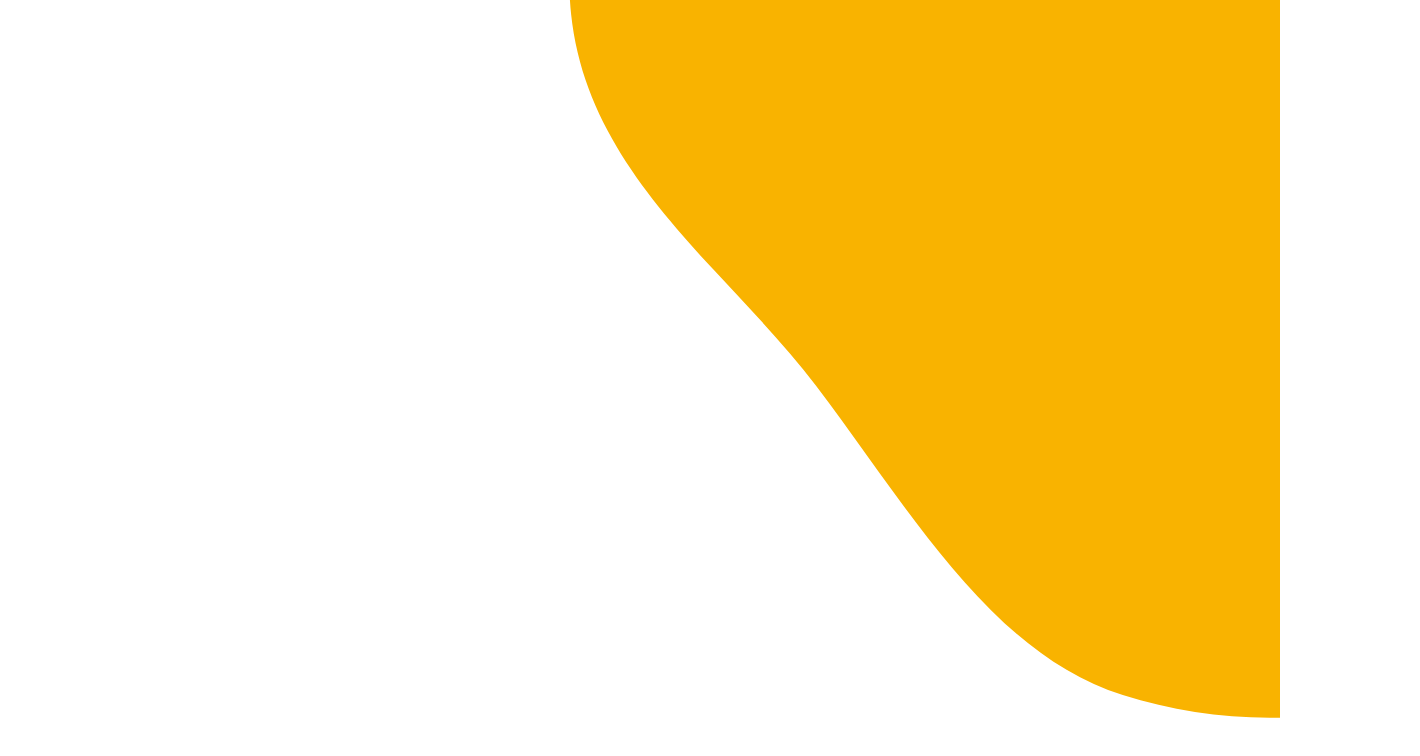
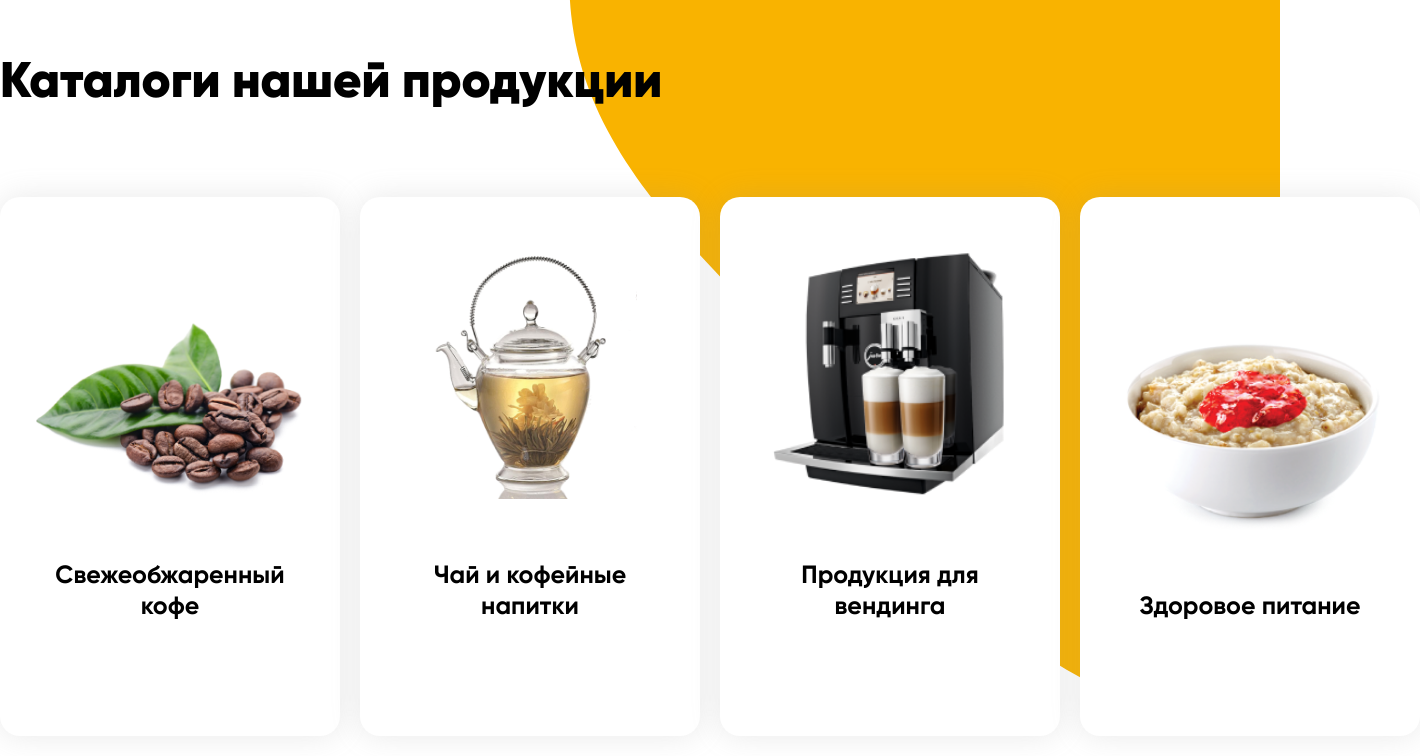
Before and after one commit to Olia-tsk/miller-coffee, a plain HTML site: page index.html in a window 1280 px wide. Shown: the part 748-1504 px from the top of the page, 1420 px wide, since content can reach past the window. Before the commit the page ends 1466 px from the top, so only its background shows below. Drawn offline with nearby package versions, Linux system fonts and the light colour scheme; files whose address does not match are found by name.

Commit message:
верстка и стилизация блока "каталоги продукции"

```diff
--- a/index.html
+++ b/index.html
@@ -23,7 +23,7 @@
           <img src="images/logo.png" alt="Miller Logo" />
           <ul class="header-menu">
             <li class="header-menu_item">
-              <a href="#">Каталог товаров</a>
+              <a href="#catalog">Каталог товаров</a>
             </li>
             <li class="header-menu_item">
               <a href="#">Блог</a>
@@ -61,5 +61,33 @@
         </section>
       </div>
     </header>
+
+    <section class="catalog" id="catalog">
+      <div class="container">
+        <h2 class="catalog-title">Каталоги нашей продукции</h2>
+        <div class="catalog-items">
+          <div class="catalog-item">
+            <img src="images/catalog_item_coffee.png" alt="Свежеобжаренный кофе" class="catalog-item_image" />
+            <p class="catalog-item_title">Свежеобжаренный кофе</p>
+            <a href="#" class="catalog-item_button button button--compact">Купить</a>
+          </div>
+          <div class="catalog-item">
+            <img src="images/catalog_item_beverages.png" alt="Чай и кофейные напитки" class="catalog-item_image" />
+            <p class="catalog-item_title">Чай и кофейные напитки</p>
+            <a href="#" class="catalog-item_button button button--compact">Купить</a>
+          </div>
+          <div class="catalog-item">
+            <img src="images/catalog_item_vending.png" alt="Продукция для вендинга" class="catalog-item_image" />
+            <p class="catalog-item_title">Продукция для вендинга</p>
+            <a href="#" class="catalog-item_button button button--compact">Купить</a>
+          </div>
+          <div class="catalog-item">
+            <img src="images/catalog_item_food.png" alt="Здоровое питание" class="catalog-item_image" />
+            <p class="catalog-item_title">Здоровое питание</p>
+            <a href="#" class="catalog-item_button button button--compact">Купить</a>
+          </div>
+        </div>
+      </div>
+    </section>
   </body>
 </html>
--- /dev/null
+++ b/sass/_effects.sass
@@ -0,0 +1,8 @@
+.catalog
+  &-item
+    &:hover
+      & .catalog-item_title
+        font-size: 30px
+        line-height: 37px
+      & .catalog-item_button
+        display: inline-block
--- a/sass/_settings.sass
+++ b/sass/_settings.sass
@@ -7,6 +7,12 @@ body
 
 a
   text-decoration: none
+
+h2
+  margin: 0
+  font-weight: 900
+  font-size: 50px
+  line-height: 63px
 
 p
   margin: 0
@@ -30,3 +36,8 @@ ul
   color: #FFFFFF
   background-color: #F9B300
   border-radius: 5px
+  &--compact
+    padding-top: 14px
+    padding-bottom: 14px
+    font-size: 25px
+    line-height: 31px
--- /dev/null
+++ b/sass/blocks/_catalog.sass
@@ -0,0 +1,33 @@
+.catalog
+  padding-bottom: 90px
+  &-title
+    margin-bottom: 82px
+  &-items
+    display: flex
+    justify-content: space-between
+    gap: 20px
+  &-item
+    padding: 60px 35px 65px
+    width: 100%
+    height: 539px
+    display: flex
+    flex-direction: column
+    justify-content: flex-end
+    align-items: center
+    text-align: center
+    box-shadow: 0px 0px 30px rgba(146, 146, 146, 0.2)
+    border-radius: 20px
+    background-color: #FFFFFF
+    &_image
+      margin-bottom: 62px
+      width: 270px
+      max-height: 253px
+      object-fit: contain
+    &_title
+      margin-bottom: 48px
+      font-weight: 700
+      font-size: 25px
+      line-height: 31px
+    &_button
+      display: none
+      align-self: stretch
--- a/sass/style.sass
+++ b/sass/style.sass
@@ -6,3 +6,9 @@
 
 // подключение стилей для главного экрана
 @import "blocks/_header"
+
+// подключение стилей для раздела со списком каталогов
+@import "blocks/_catalog"
+
+// подключение интерактивных стилей
+@import "effects"
```
Also changed, not shown: css/style.css, images/catalog_item_beverages.png (added), images/catalog_item_coffee.png (added), images/catalog_item_food.png (added), images/catalog_item_vending.png (added), 1 other file.
